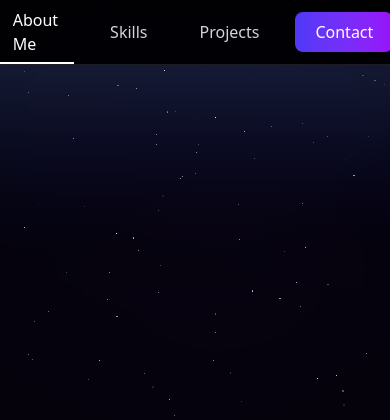
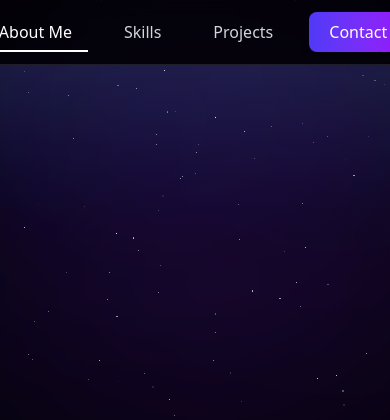
Before and after one commit to grayzcale/portfolio, a Flask app: page / in a window 390 px wide; the page is wider, and only the part inside the window is pictured. Shown: the top 420 px of that part. Run offline with Flask 3, Linux system fonts and the light colour scheme.

Commit message:
Update viewport settings and enhance navigation links for better responsiveness

```diff
--- a/templates/base.html
+++ b/templates/base.html
@@ -3,7 +3,7 @@
 
 <head>
 	<meta charset="UTF-8" />
-	<meta name="viewport" content="width=device-width, initial-scale=1.0" />
+	<meta name="viewport" content="width=device-width, initial-scale=1.0, maximum-scale=1.0, user-scalable=no" />
 	<script src="https://cdn.jsdelivr.net/npm/@tailwindcss/browser@4"></script>
 	<link rel="icon" href="static/favicon.svg" type="image/x-icon">
 	<title>Plutosite - {{t}}</title>
@@ -133,11 +133,11 @@
 				<!-- Centered Navigation -->
 				<div class="flex items-center space-x-5">
 					<a href="/"
-						class="nav-link text-gray-300 px-4 py-2 rounded-lg hover:text-white transition-all">About Me</a>
+						class="nav-link text-gray-300 px-4 py-2 rounded-lg hover:text-white transition-all whitespace-nowrap">About Me</a>
 					<a href="/"
-						class="nav-link text-gray-300 px-4 py-2 rounded-lg hover:text-white transition-all">Skills</a>
+						class="nav-link text-gray-300 px-4 py-2 rounded-lg hover:text-white transition-all whitespace-nowrap">Skills</a>
 					<a href="/"
-						class="nav-link text-gray-300 px-4 py-2 rounded-lg hover:text-white transition-all">Projects</a>
+						class="nav-link text-gray-300 px-4 py-2 rounded-lg hover:text-white transition-all whitespace-nowrap">Projects</a>
 					<button
 						class="px-5 py-2 rounded-lg bg-gradient-to-r from-indigo-600 to-purple-600 text-white font-medium hover:from-indigo-600 hover:to-purple-700 transition-all duration-300 shadow-lg hover:shadow-indigo-500/30">
 						Contact
@@ -152,21 +152,21 @@
 		<!-- Aurora Layer 1 (Purple-Blue Blend) -->
 		<div class="absolute top-[-10%] left-[-25%] w-[150%] h-[70%]
 				  bg-gradient-to-r from-transparent via-indigo-600/80 to-violet-700/40
-				  rounded-full filter blur-[300px] opacity-70 mix-blend-lighten
+				  rounded-full filter blur-[150px] opacity-70 mix-blend-lighten
 				  animate-[aurora-flow-1_25s_ease-in-out_infinite] z-10">
 		</div>
 
 		<!-- Aurora Layer 2 (Deep Purple/Magenta) -->
 		<div class="absolute bottom-[-15%] left-[-10%] w-[120%] h-[60%]
 				  bg-gradient-to-r from-purple-800/40 via-purple-700/80 to-purple-800/40
-				  rounded-full filter blur-[300px] opacity-60 mix-blend-lighten
+				  rounded-full filter blur-[150px] opacity-60 mix-blend-lighten
 				  animate-[aurora-flow-2_35s_ease-in-out_infinite_alternate] z-10">
 		</div>
 
 		<!-- Aurora Layer 3 (Soft Indigo-Violet Glow) -->
 		<div class="absolute top-[5%] right-[-30%] w-[140%] h-[50%]
 				  bg-gradient-to-l from-blue-800/60 via-violet-500/30 to-transparent
-				  rounded-full filter blur-[300px] opacity-50 mix-blend-lighten
+				  rounded-full filter blur-[150px] opacity-50 mix-blend-lighten
 				  animate-[aurora-flow-3_45s_ease-in-out_infinite] z-10">
 		</div>
 
```
